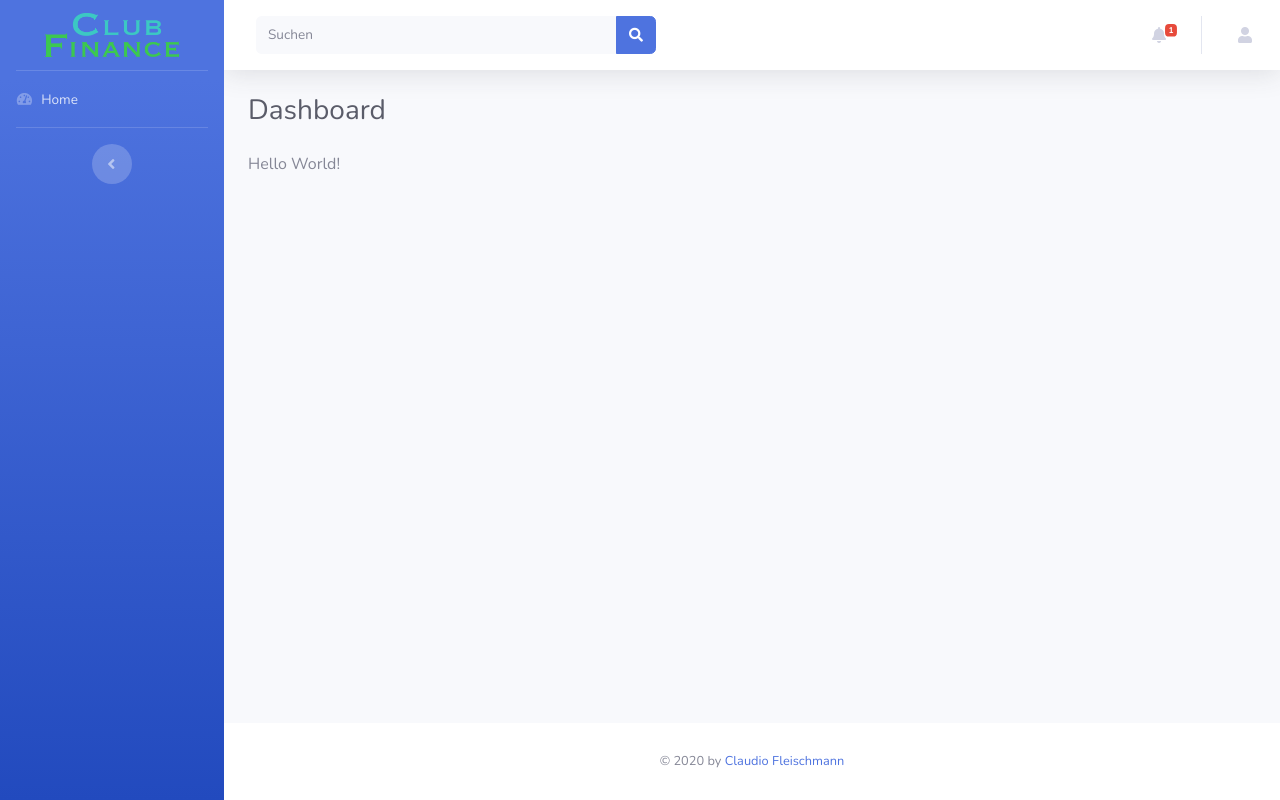
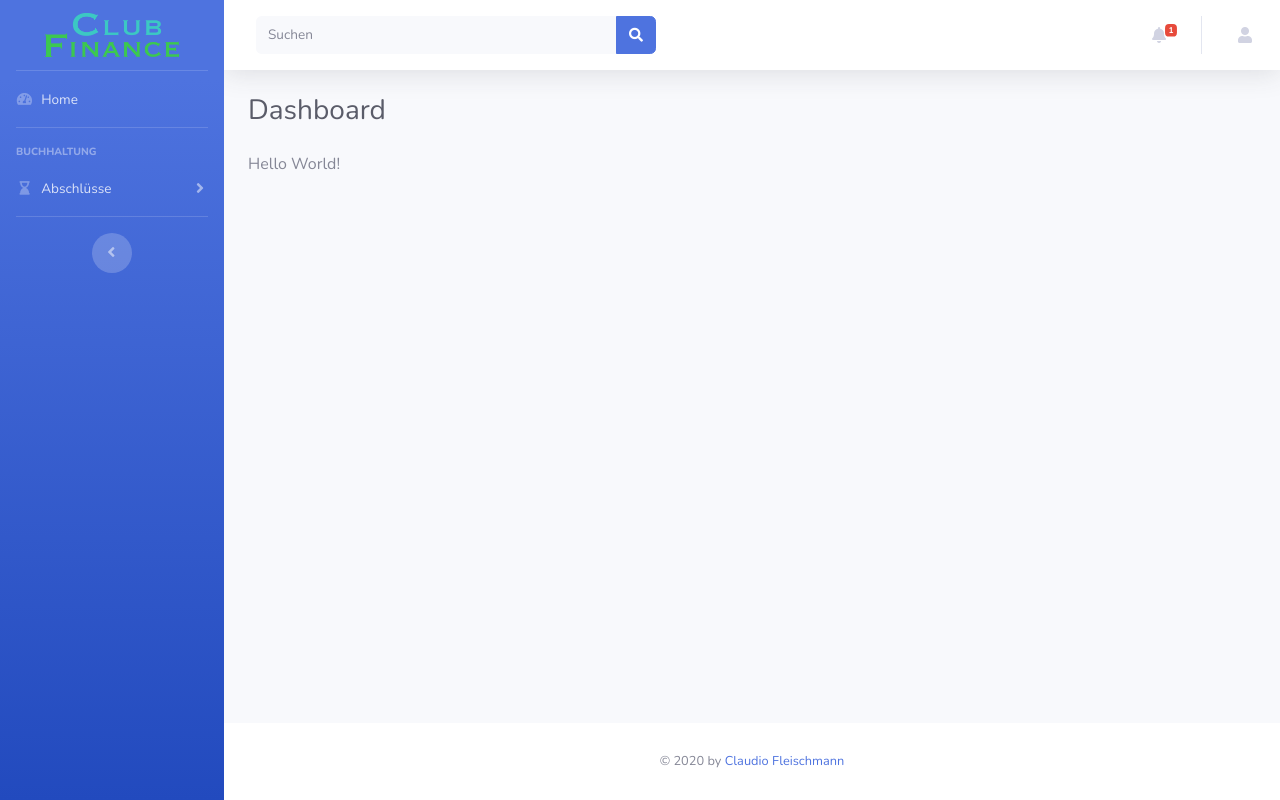
Before and after one commit to ClubFinance/ClubFinance, a Symfony app: template templates/home/index.html.twig in a window 1280 px wide. Run offline with Twig, Linux system fonts and the light colour scheme; the template is opened without the code that fills it, so the values that code supplies are empty; some libraries are stand-ins or nearby versions.

Commit message:
Menü Abschlüsse

```diff
--- a/templates/base.html.twig
+++ b/templates/base.html.twig
@@ -35,6 +35,24 @@
               </a>
             </li>
 
+            <!-- Divider -->
+            <hr class="sidebar-divider">
+
+            <div class="sidebar-heading">Buchhaltung</div>
+
+            <li class="nav-item {% if 'UsersController' in app.request.attributes.get("_controller") %}active{% endif %}">
+              <a class="nav-link collapsed" href="#" data-toggle="collapse" data-target="#collapseBuchhaltung" aria-expanded="true" aria-controls="collapseBuchhaltung">
+                <i class="fas fa-fw fa-hourglass-end"></i>
+                <span>Abschlüsse</span>
+              </a>
+              <div id="collapseBuchhaltung" class="collapse" aria-labelledby="headingPages" data-parent="#accordionSidebar">
+                <div class="bg-white py-2 collapse-inner rounded">
+                  <a class="collapse-item  {% if 'UsersController' in app.request.attributes.get("_controller") %}active{% endif %}" href="{{ path('users') }}">Bilanz</a>
+                  <a class="collapse-item  {% if 'UsersController' in app.request.attributes.get("_controller") %}active{% endif %}" href="{{ path('users') }}">Erfolgsrechnung</a>
+                </div>
+              </div>
+            </li>
+
 {% if is_granted('ROLE_ADMIN') %}
             <!-- Divider -->
             <hr class="sidebar-divider">
@@ -42,11 +60,11 @@
             <div class="sidebar-heading">Administration</div>
 
             <li class="nav-item {% if 'UsersController' in app.request.attributes.get("_controller") %}active{% endif %}">
-              <a class="nav-link collapsed" href="#" data-toggle="collapse" data-target="#collapsePages" aria-expanded="true" aria-controls="collapsePages">
+              <a class="nav-link collapsed" href="#" data-toggle="collapse" data-target="#collapseAdmin" aria-expanded="true" aria-controls="collapseAdmin">
                 <i class="fas fa-fw fa-users"></i>
                 <span>Personen</span>
               </a>
-              <div id="collapsePages" class="collapse" aria-labelledby="headingPages" data-parent="#accordionSidebar">
+              <div id="collapseAdmin" class="collapse" aria-labelledby="headingPages" data-parent="#accordionSidebar">
                 <div class="bg-white py-2 collapse-inner rounded">
                   <a class="collapse-item  {% if 'UsersController' in app.request.attributes.get("_controller") %}active{% endif %}" href="{{ path('users') }}">Benutzerverwaltung</a>
                 </div>
```
